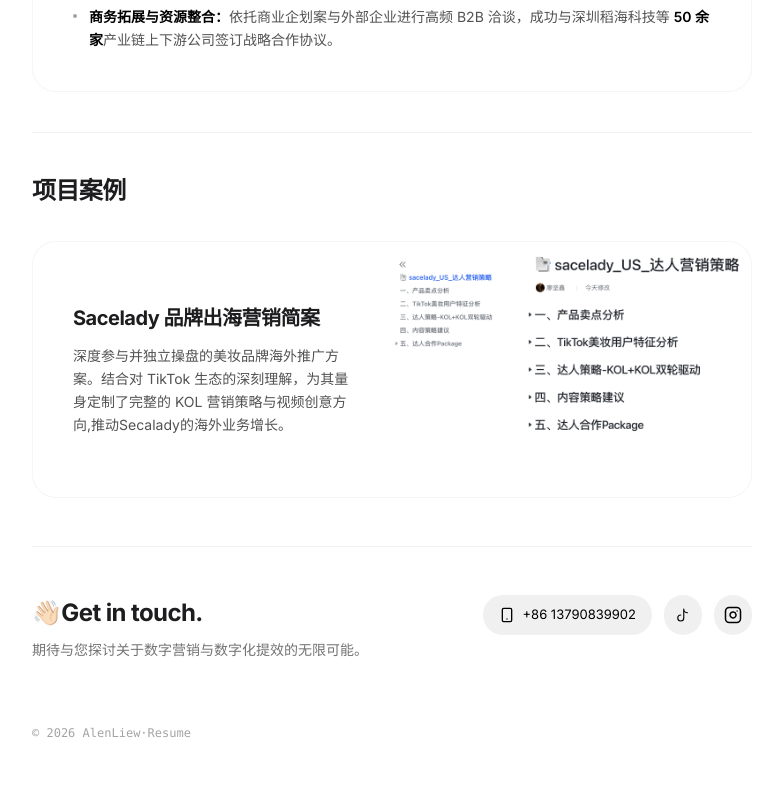
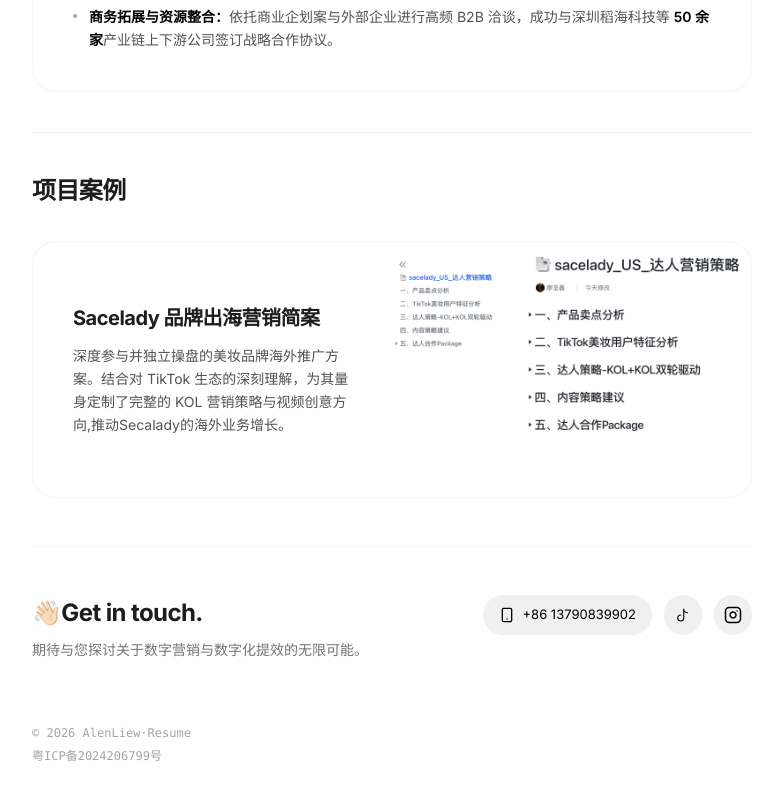
Before and after one commit to alenliu-space/alenliu-space, a React (Vite) app: page / in a window 1280 px wide. Shown: the part 2164-2964 px from the top of the page, without its empty margins (248-1031 px from the left). Built offline with nearby package versions, Linux system fonts and the light colour scheme; the HTML template or start-up script is replaced by a standard one.

Commit message:
增加备案号

```diff
--- a/src/App.jsx
+++ b/src/App.jsx
@@ -430,6 +430,14 @@
           <p className="mt-16 text-[12px] opacity-40 font-mono text-center md:text-left">
             © 2026 AlenLiew·Resume
           </p>
+          <a
+              href="https://beian.miit.gov.cn"
+              target="_blank"
+              rel="noreferrer"
+              className="text-[12px] opacity-40 font-mono hover:opacity-100 hover:text-black dark:hover:text-white transition-all duration-300 inline-block w-fit"
+            >
+              粤ICP备2024206799号
+            </a>
         </section>
       </main>
     </div>
```
Also changed, not shown: 1 other file (tests, documents, lock files or other folders).
